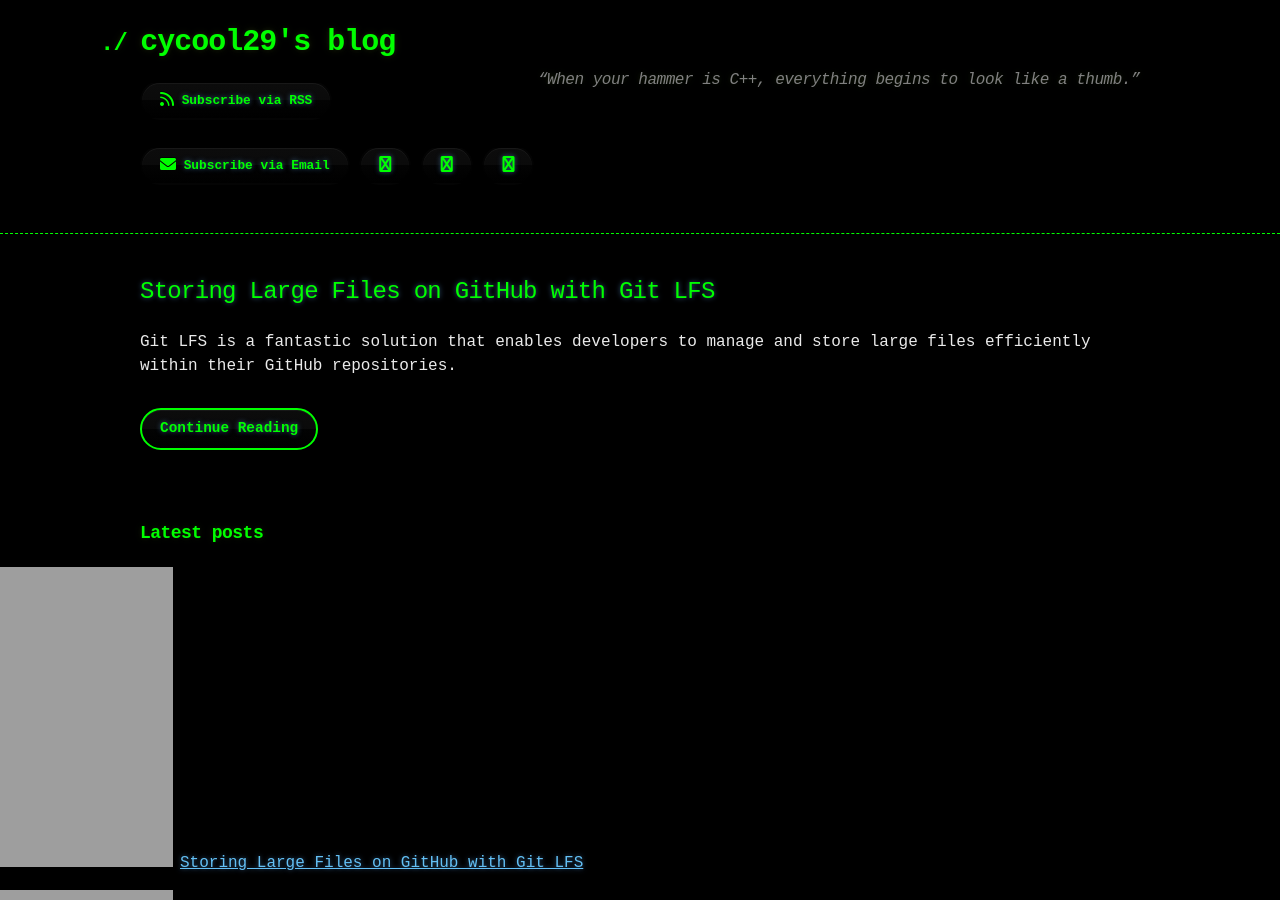
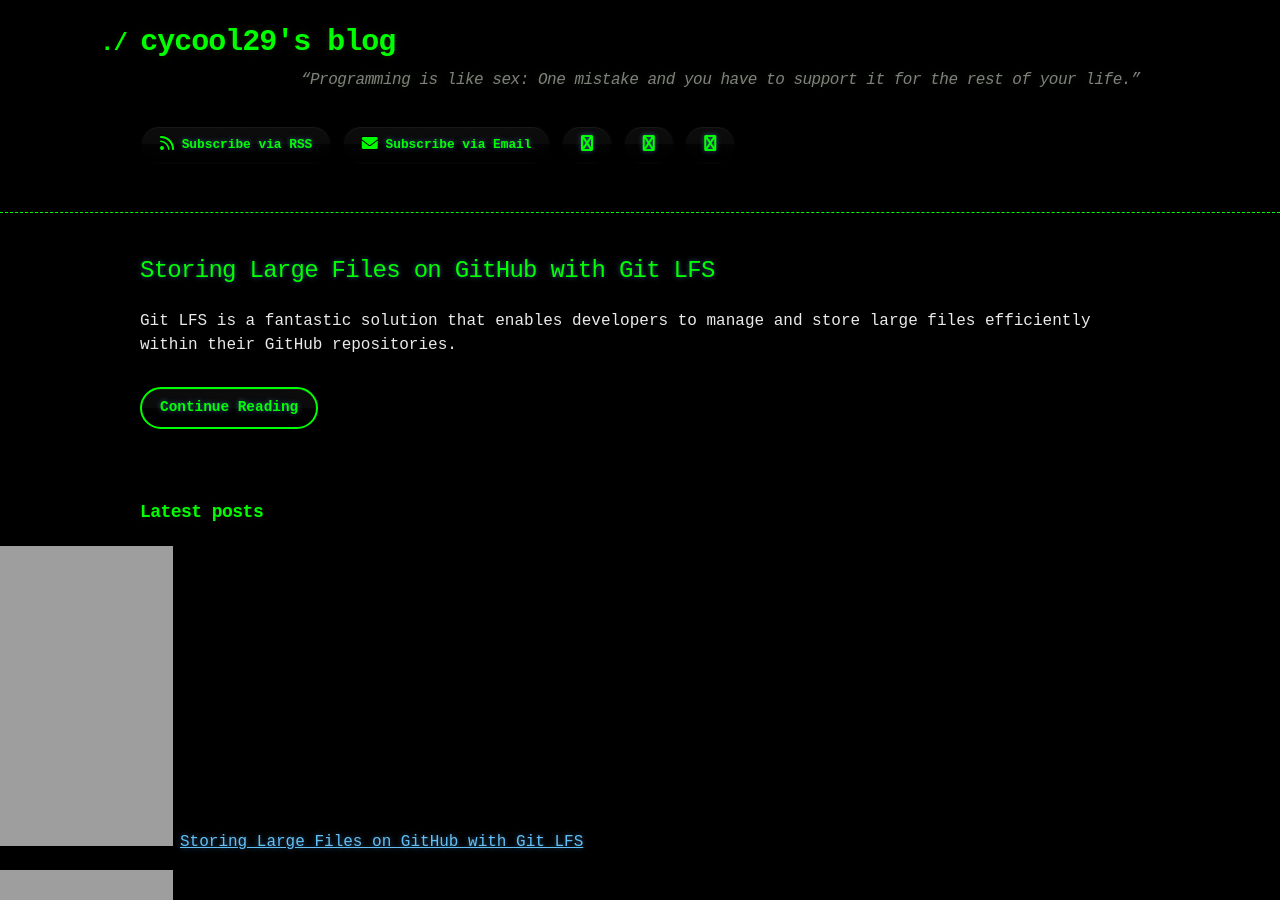
Before and after one commit to cycool29/cycool29.github.io, a Jekyll site: the page built from index.md, in a window 1280 px wide and 900 px high. Built offline with Jekyll 4.4.1, drawn with Linux system fonts in a browser that asks for light colours; a style sheet for code colours, icons or effects is not loaded.

Commit message:
Update quotes

```diff
--- a/_config.yml
+++ b/_config.yml
@@ -1,5 +1,5 @@
 title: cycool29's blog
-description: "“When your hammer is C++, everything begins to look like a thumb.” "
+description: "“Programming is like sex: One mistake and you have to support it for the rest of your life.” "
 bio: A high school student. Intermediate in Python, Git, Bash. Learning JavaScript. He/Him. "
 author: cycool29
 url: https://cycool29.github.io
```
